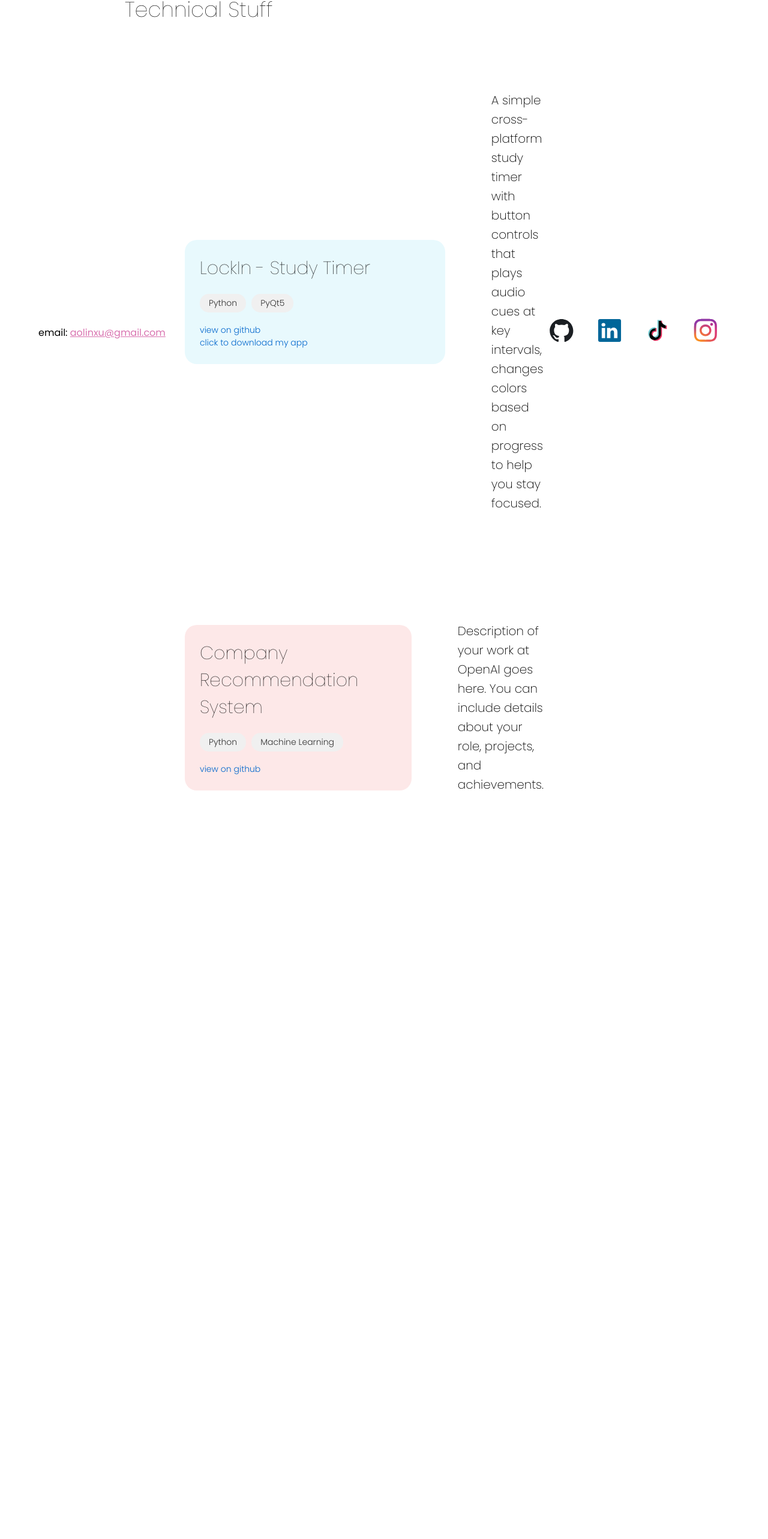
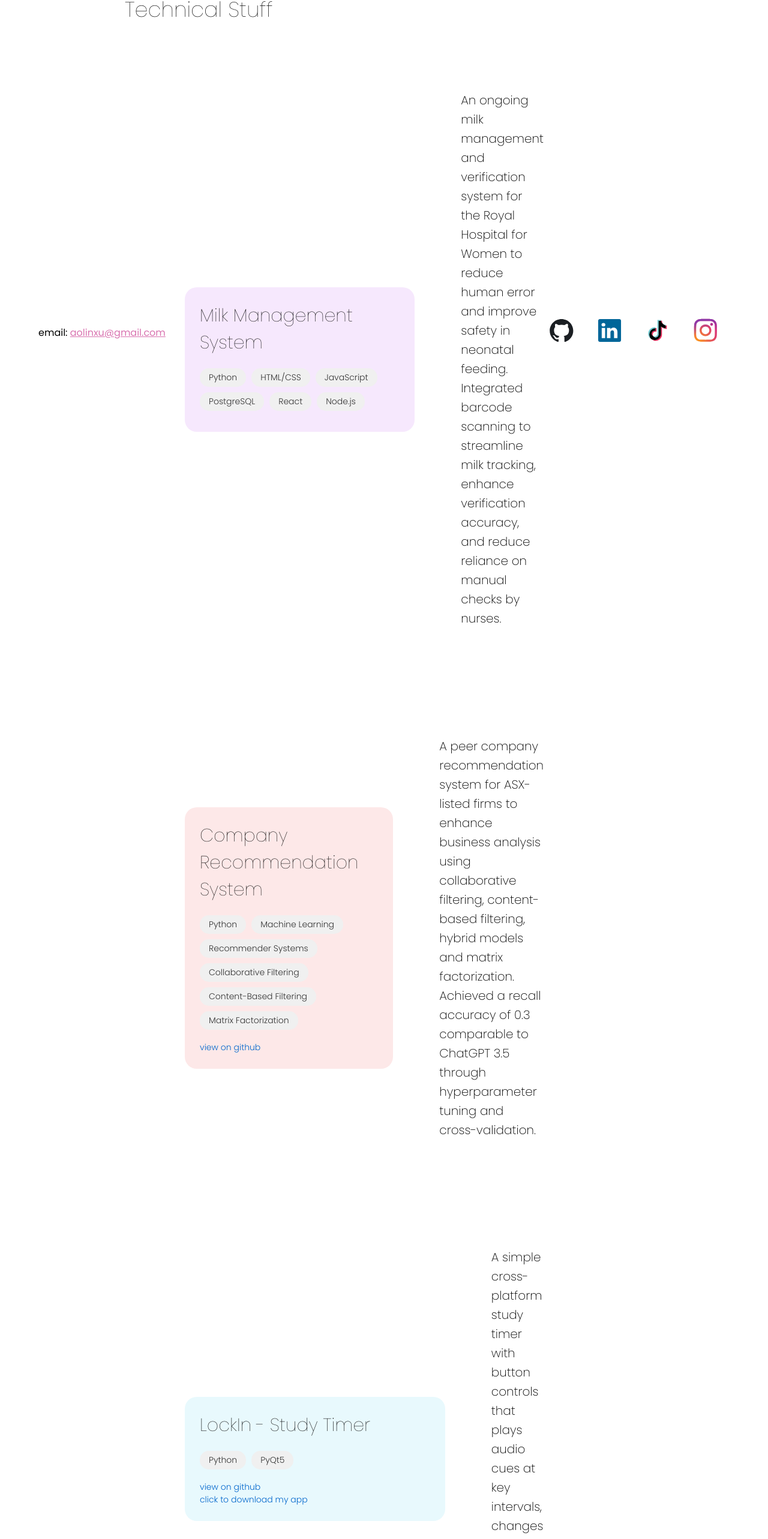
Before and after one commit to aolinxuu/personal-website, a React (Create React App) app: page /work in a window 1280 px wide. Shown: the part 167-2733 px from the top of the page at 60% size. Before the commit the page ends 1698 px from the top, so only its background shows below. Built offline with nearby package versions, Linux system fonts and the light colour scheme.

Commit message:
added milk project

```diff
--- a/src/pages/Home.jsx
+++ b/src/pages/Home.jsx
@@ -9,6 +9,7 @@ const Home = () => {
         <div className="links">
           <a href="resume.pdf">Click here for my Resume</a>
           <a href="resume.pdf">Click here for my Media Kit</a>
+          <p>FYI: this website is currently under construction so some pages/links may not work.</p>
         </div>
       </div>
       <img src="memoji.jpg" alt="Aolin's memoji" className="memoji"></img>
--- a/src/pages/Work.css
+++ b/src/pages/Work.css
@@ -90,6 +90,9 @@
   background-color: #fde8e8;
 }
 
+.milk-card {
+  background-color: #f6e8fd;
+}
 /* Links Container and Link Styles */
 .links-container {
   position: relative;
--- a/src/pages/Work.jsx
+++ b/src/pages/Work.jsx
@@ -7,25 +7,22 @@ const Work = () => {
       <div className="work-title">Technical Stuff</div>
       <div className="projects-container">
         <div className="project-row">
-          <div className="project-card study-timer-card">
-            <p>LockIn - Study Timer</p>
+          <div className="project-card milk-card">
+            <p>Milk Management System</p>
             <div className="tags-container">
               <div className="tag">Python</div>
-              <div className="tag">PyQt5</div>
-            </div>
-            <div className="links-container">
-              <div className="github-link">
-                <a href="https://github.com/aolin-zhang/LockIn">view on github</a>
-              </div>
-              <div className="download-link">
-                <a href="/path-to-download">click to download my app</a>
-              </div>
+              <div className="tag">HTML/CSS</div>
+              <div className="tag">JavaScript</div>
+              <div className="tag">PostgreSQL</div>
+              <div className="tag">React</div>
+              <div className="tag">Node.js</div>
             </div>
           </div>
           <div className="project-description">
             <p>
-              A simple cross-platform study timer with button controls that plays audio cues at key intervals, changes
-              colors based on progress to help you stay focused.
+              An ongoing milk management and verification system for the Royal Hospital for Women to reduce human error
+              and improve safety in neonatal feeding. Integrated barcode scanning to streamline milk tracking, enhance
+              verification accuracy, and reduce reliance on manual checks by nurses.
             </p>
           </div>
         </div>
@@ -35,17 +32,45 @@ const Work = () => {
             <div className="tags-container">
               <div className="tag">Python</div>
               <div className="tag">Machine Learning</div>
+              <div className="tag">Recommender Systems</div>
+              <div className="tag">Collaborative Filtering</div>
+              <div className="tag">Content-Based Filtering</div>
+              <div className="tag">Matrix Factorization</div>
             </div>
             <div className="links-container">
               <div className="github-link">
-                <a href="https://github.com/aolin-zhang/LockIn">view on github</a>
+                <a href="https://github.com/EricHuynh10/comp9727-PeerCoRec">view on github</a>
               </div>
             </div>
           </div>
           <div className="project-description">
             <p>
-              Description of your work at OpenAI goes here. You can include details about your role, projects, and
-              achievements.
+              A peer company recommendation system for ASX-listed firms to enhance business analysis using collaborative
+              filtering, content-based filtering, hybrid models and matrix factorization. Achieved a recall accuracy of
+              0.3 comparable to ChatGPT 3.5 through hyperparameter tuning and cross-validation.
+            </p>
+          </div>
+        </div>
+        <div className="project-row">
+          <div className="project-card study-timer-card">
+            <p>LockIn - Study Timer</p>
+            <div className="tags-container">
+              <div className="tag">Python</div>
+              <div className="tag">PyQt5</div>
+            </div>
+            <div className="links-container">
+              <div className="github-link">
+                <a href="https://github.com/aolinxuu/lock-in">view on github</a>
+              </div>
+              <div className="download-link">
+                <a href="/LockIn.dmg">click to download my app</a>
+              </div>
+            </div>
+          </div>
+          <div className="project-description">
+            <p>
+              A simple cross-platform study timer with button controls that plays audio cues at key intervals, changes
+              colors based on progress to help you stay focused.
             </p>
           </div>
         </div>
```
Also changed, not shown: 1 other file (tests, documents, lock files or other folders).
